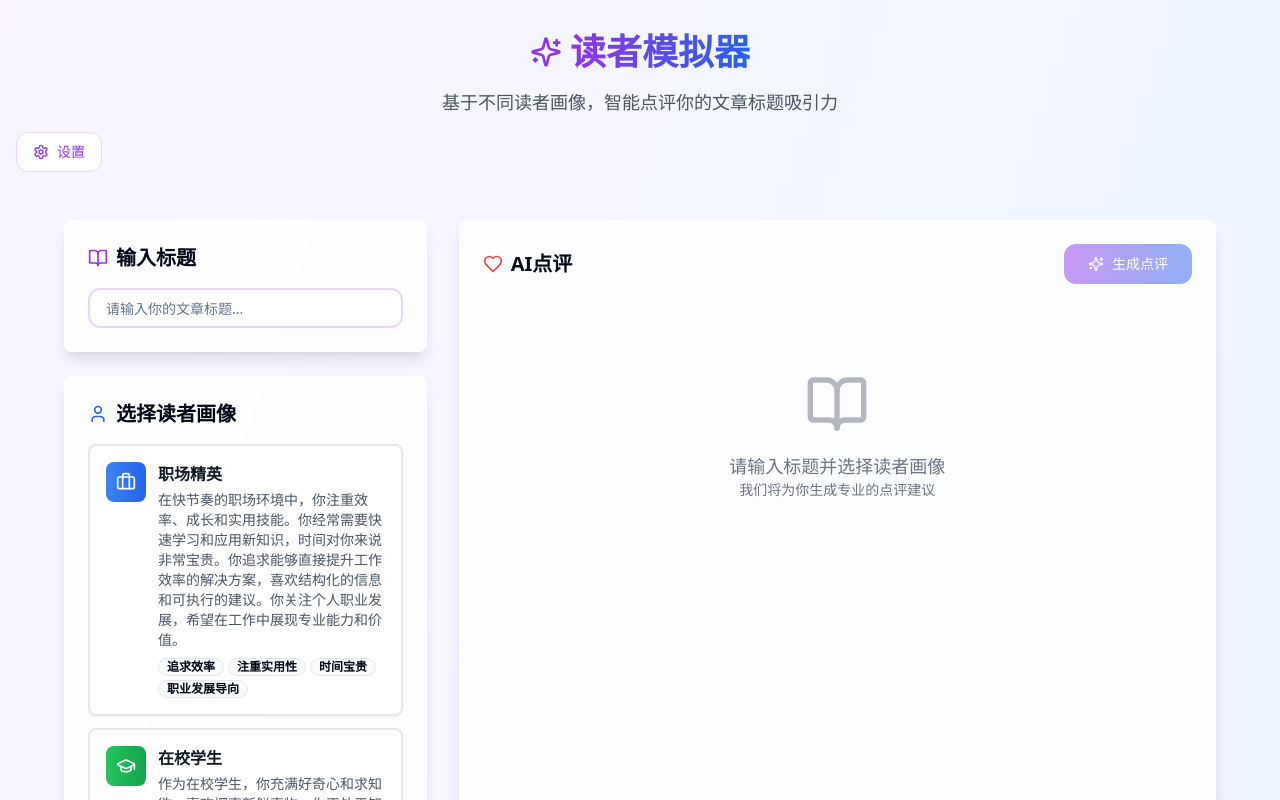
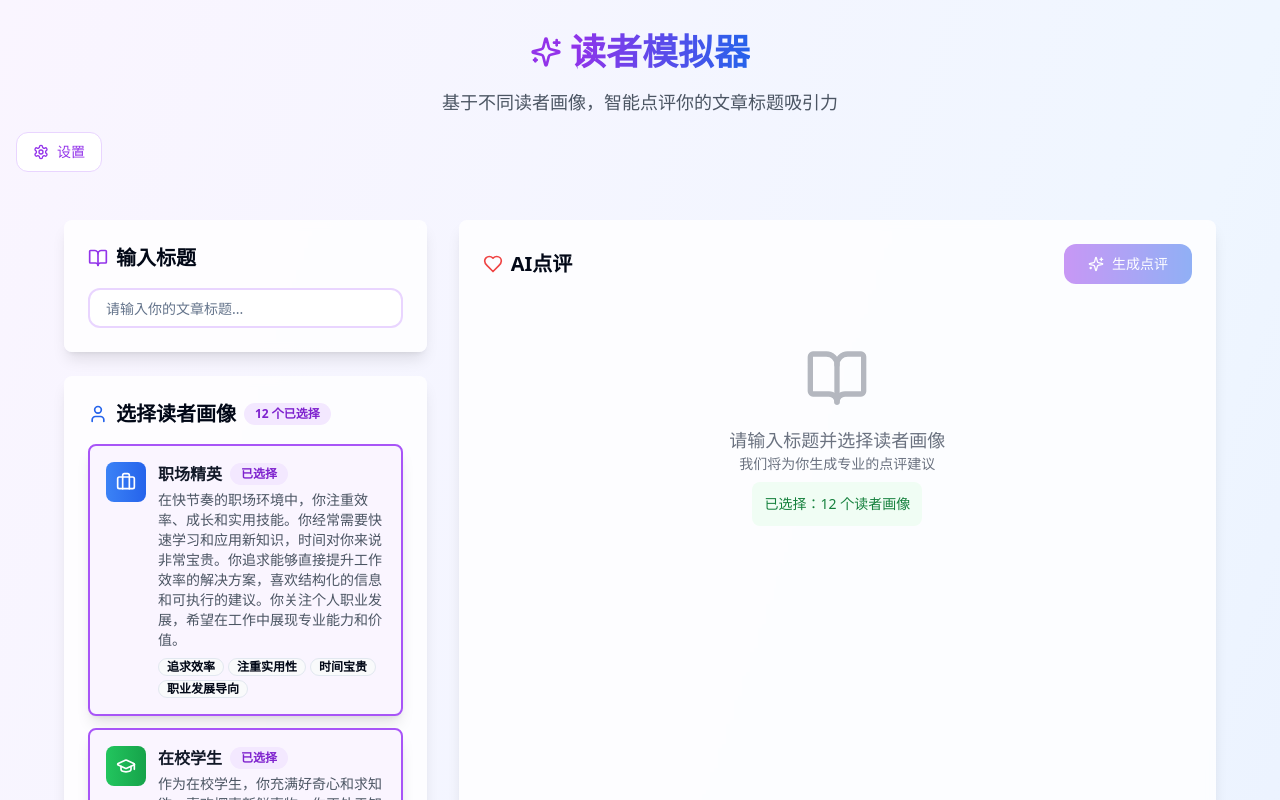
Before and after one commit to shadowcz007/title-spark-reader-ai, a React (Vite) app: page / in a window 1280 px wide. Shown: the top 800 px of the page. Built offline with nearby package versions, Linux system fonts and the light colour scheme.

Commit message:
默认全选 读者画像

```diff
--- a/src/components/ReaderPersonas.tsx
+++ b/src/components/ReaderPersonas.tsx
@@ -4,7 +4,7 @@ import { Card } from '@/components/ui/card';
 import { Badge } from '@/components/ui/badge';
 import { Briefcase, GraduationCap, Lightbulb, Code, Palette, User, Scissors, Monitor, Building2, PenTool, Camera, Globe, Zap } from 'lucide-react';
 
-const personas = [
+export const personas = [
   {
     id: 'professional',
     name: '职场精英',
--- a/src/pages/Index.tsx
+++ b/src/pages/Index.tsx
@@ -10,6 +10,9 @@ import { MultiReviewResults } from '@/components/MultiReviewResults';
 import { TitlePreview } from '@/components/TitlePreview';
 import Settings from '@/components/Settings';
 import { useLLMConfig } from '@/hooks/use-llm-config';
+
+// 导入所有读者画像数据
+import { personas } from '@/components/ReaderPersonas';
 
 interface Persona {
   id: string;
@@ -34,7 +37,7 @@ const Index = () => {
   const [showSettings, setShowSettings] = useState(false);
   const [title, setTitle] = useState('');
   const [titlePool, setTitlePool] = useState<string[]>([]);
-  const [selectedPersonas, setSelectedPersonas] = useState<Persona[]>([]);
+  const [selectedPersonas, setSelectedPersonas] = useState<Persona[]>(personas);
   const [reviews, setReviews] = useState<Review[]>([]);
   const [isGenerating, setIsGenerating] = useState(false);
   const [error, setError] = useState('');
```
